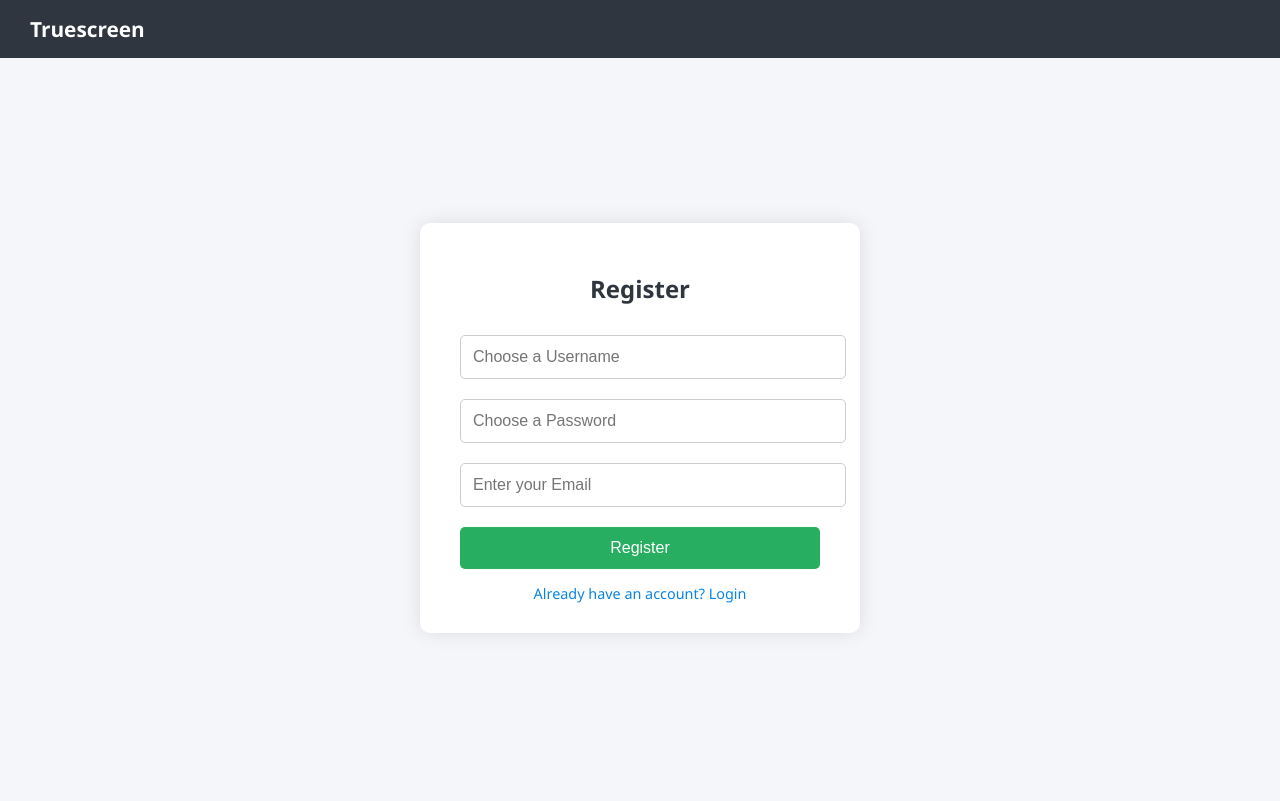
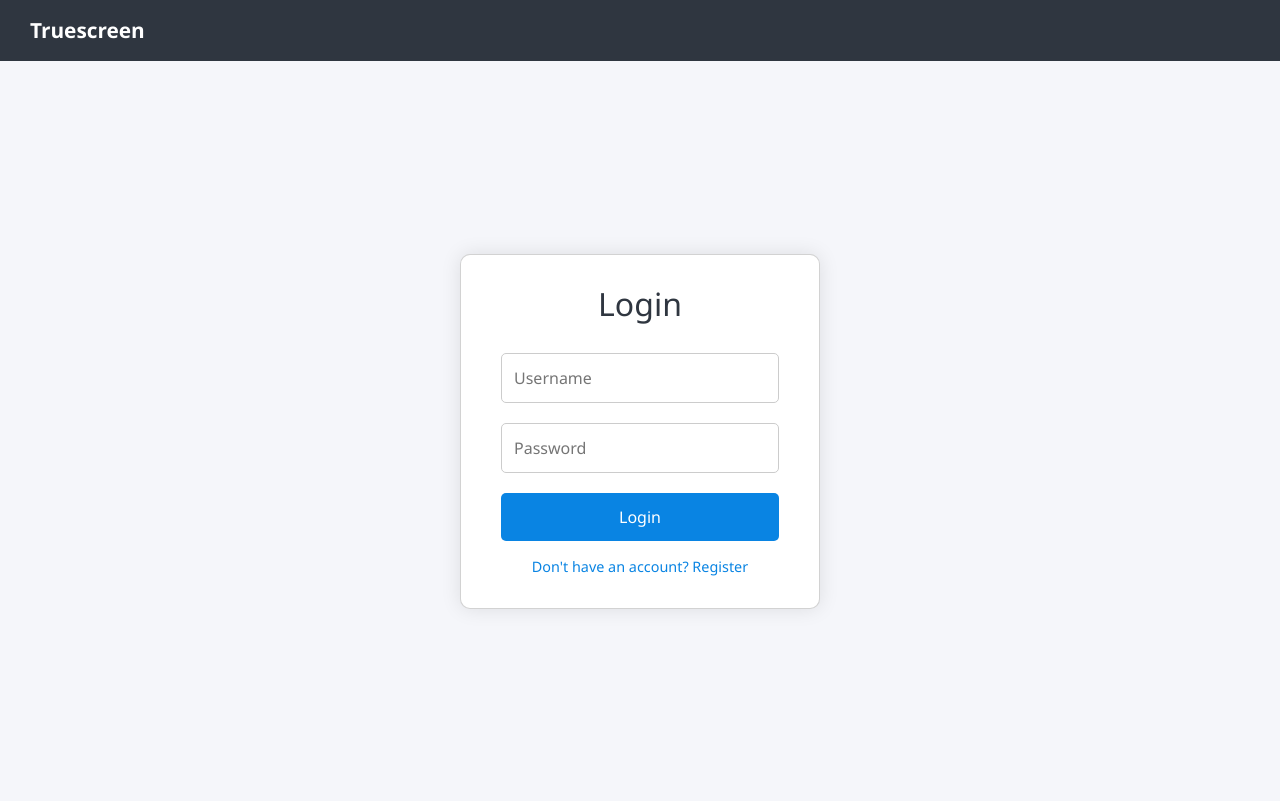
Before and after one commit to sampadapansare/truescreen, a Flask app: page /login in a window 1280 px wide. Before the commit the page ends 603 px from the top, so only its background shows below. Run offline with Flask 3, Linux system fonts and the light colour scheme.

Commit message:
login.html

```diff
--- a/templates/login.html
+++ b/templates/login.html
@@ -3,20 +3,59 @@
 <head>
     <meta charset="UTF-8">
     <meta name="viewport" content="width=device-width, initial-scale=1.0">
-    <title>Register</title>
+    <title>Login</title>
     <link rel="stylesheet" href="{{ url_for('static', filename='styles.css') }}">
+
+<link href="https://cdn.jsdelivr.net/npm/bootstrap@5.3.0/dist/css/bootstrap.min.css" rel="stylesheet">
+
 <script src="https://cdn.jsdelivr.net/npm/bootstrap@5.3.0/dist/js/bootstrap.bundle.min.js"></script>
+
 <style>
-      body { margin: 0; font-family: 'Segoe UI', sans-serif; background: #f5f6fa; }
-      .navbar { background: #2f3640; color: #fff; padding: 15px 30px; display: flex; align-items: center; }
+    body {
+      margin: 0; font-family: 'Segoe UI', sans-serif;
+      background: #f5f6fa;
+    }
+    .navbar {
+      background: #2f3640; color: #fff;
+      padding: 15px 30px; display: flex;
+      align-items: center;
+    }
     .navbar .brand { font-size: 1.3em; font-weight: bold; }
-      .container { display: flex; justify-content: center; align-items: center; height: calc(100vh - 60px); }
-      .card { background: #fff; padding: 30px 40px; border-radius: 10px; box-shadow: 0 0 20px rgba(0,0,0,0.1); width: 360px; }
-      .card h2 { margin-bottom: 20px; color: #2f3640; text-align: center; }
-      .card input { width: 100%; padding: 12px; margin: 10px 0; border: 1px solid #ccc; border-radius: 5px; font-size: 1em; }
-      .card button { width: 100%; padding: 12px; margin-top: 10px; background: #27ae60; border: none; color: #fff; font-size: 1em; border-radius: 5px; cursor: pointer; transition: background 0.3s; }
-      .card button:hover { background: #2ecc71; }
-      .card .link { display: block; text-align: center; margin-top: 15px; color: #0984e3; text-decoration: none; font-size: 0.9em; }
+    .container {
+      display: flex; justify-content: center; align-items: center;
+      height: calc(100vh - 60px);
+    }
+    .card {
+      background: #fff; padding: 30px 40px;
+      border-radius: 10px; box-shadow: 0 0 20px rgba(0,0,0,0.1);
+      width: 360px;
+    }
+    .card h2 {
+      margin-bottom: 20px; color: #2f3640;
+      text-align: center;
+    }
+    .card input {
+      width: 100%; padding: 12px;
+      margin: 10px 0; border: 1px solid #ccc;
+      border-radius: 5px; font-size: 1em;
+    }
+    .card button {
+      width: 100%; padding: 12px;
+      margin-top: 10px; background: #0984e3;
+      border: none; color: #fff; font-size: 1em;
+      border-radius: 5px; cursor: pointer;
+      transition: background 0.3s;
+    }
+    .card button:hover { background: #74b9ff; }
+    .card .link {
+      display: block; text-align: center;
+      margin-top: 15px; color: #0984e3;
+      text-decoration: none; font-size: 0.9em;
+    }
+    .error {
+      color: #e84118; text-align: center;
+      margin-top: 10px; font-size: 0.9em;
+    }
   </style>
 </head>
 <body>
@@ -25,14 +64,16 @@
       </div>
       <div class="container">
         <div class="card">
-            <h2>Register</h2>
+          <h2>Login</h2>
           <form method="POST">
-                <input type="text" name="username" placeholder="Choose a Username" required>
-                <input type="password" name="password" placeholder="Choose a Password" required>
-                <input type="email" name="email" placeholder="Enter your Email" required>
-                <button type="submit">Register</button>
+            <input type="text" name="username" placeholder="Username" required>
+            <input type="password" name="password" placeholder="Password" required>
+            <button type="submit">Login</button>
           </form>
-            <a href="/login" class="link">Already have an account? Login</a>
+          {% if error %}
+            <div class="error">{{ error }}</div>
+          {% endif %}
+          <a href="/register" class="link">Don't have an account? Register</a>
         </div>
       </div>
 </body>
```
Lines whose indentation alone changed are shown as unchanged.
